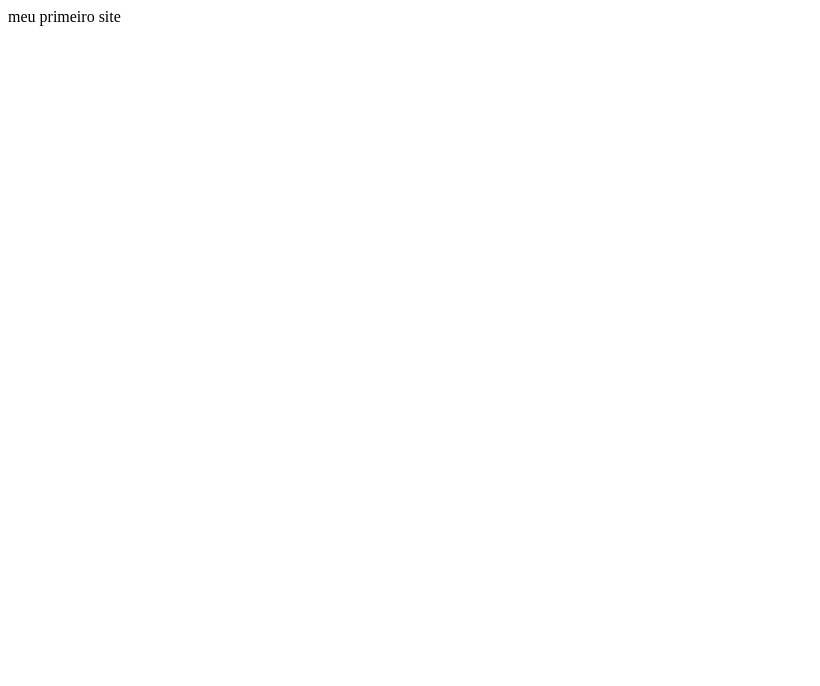
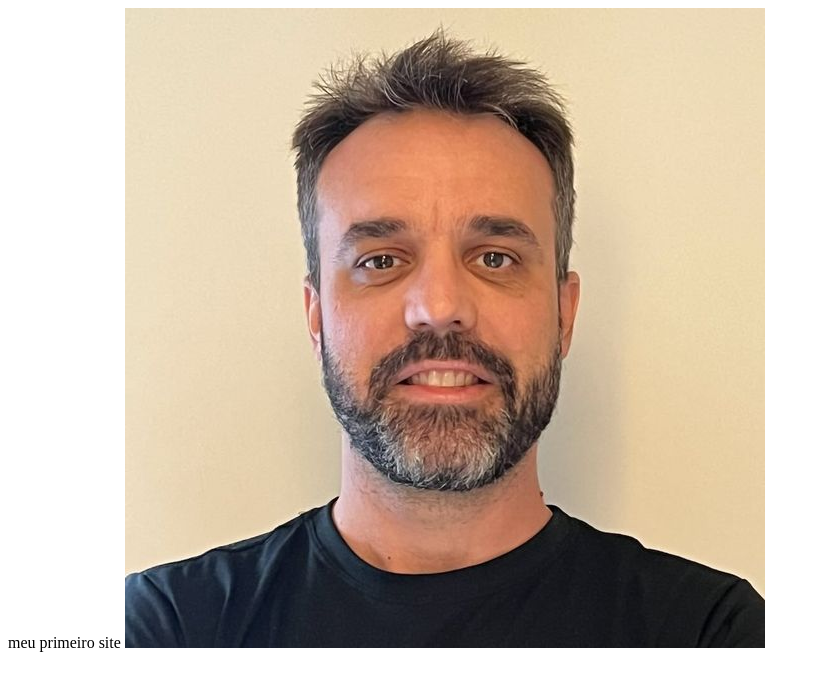
Before and after one commit to pachecolucas/meusitepessoal, a plain HTML site: page index.html in a window 1280 px wide. Shown: the whole page, without its empty margins (0-820 px from the left). Drawn offline with Linux system fonts and the light colour scheme.

Commit message:
Update index.html

```diff
--- a/index.html
+++ b/index.html
@@ -1 +1,2 @@
 meu primeiro site
+<img src="guilherme.jpg">
```
